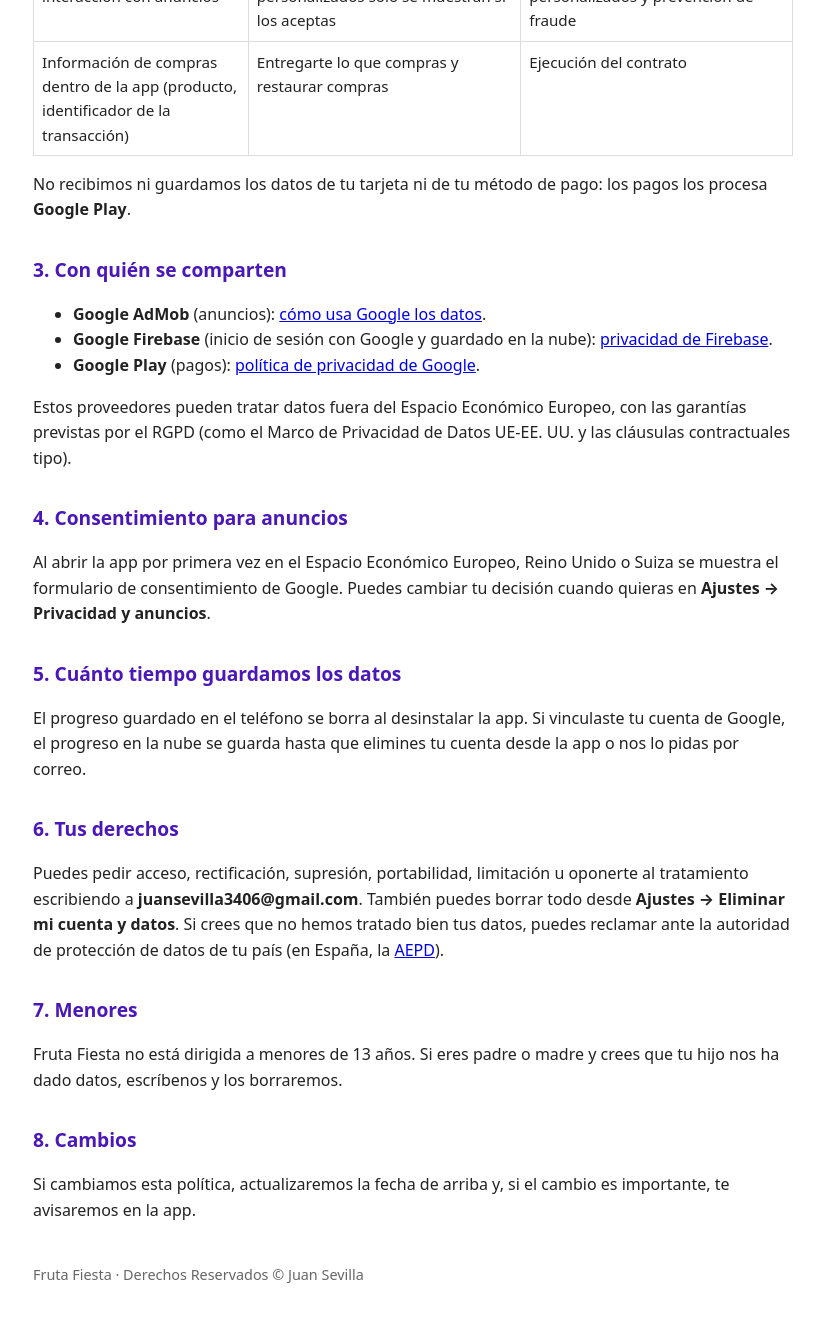
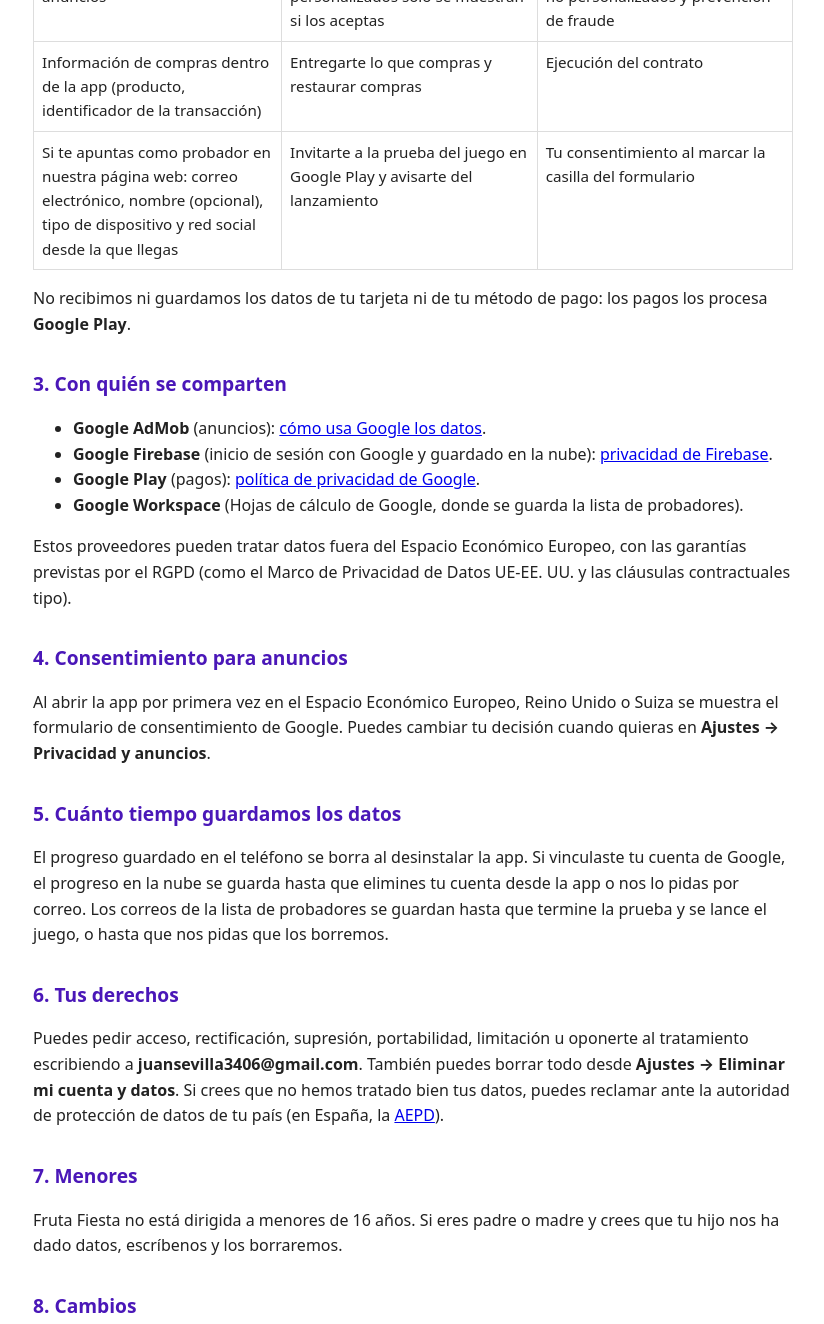
Before and after one commit to JuanSevilla-Art/fruta-fiesta, a plain HTML site: page politica-privacidad.html in a window 1280 px wide. Shown: the part 720-2044 px from the top of the page, without its empty margins (227-1051 px from the left). Drawn offline with Linux system fonts and the light colour scheme.

Commit message:
Update politica-privacidad.html
Política: edad mínima 16 y lista de probadores

```diff
--- a/politica-privacidad.html
+++ b/politica-privacidad.html
@@ -13,7 +13,7 @@
 </head>
 <body>
 <h1>Política de privacidad de Fruta Fiesta</h1>
-<p><b>Última actualización:</b> 18 de noviembre de 2026</p>
+<p><b>Última actualización:</b> 21 de noviembre de 2026</p>
 
 <h2>1. Responsable</h2>
 <p>El responsable del tratamiento de los datos de la aplicación <b>Fruta Fiesta</b> es <b>Juan Sevilla</b>, Borja (Zaragoza), España. Contacto: <b>juansevilla3406@gmail.com</b>.</p>
@@ -25,6 +25,7 @@
 <tr><td>Si vinculas tu cuenta de Google: correo electrónico e identificador de usuario de Google</td><td>Guardar y recuperar tu progreso en la nube (Google Firebase)</td><td>Tu consentimiento al vincular la cuenta</td></tr>
 <tr><td>Identificador de publicidad del dispositivo, dirección IP, datos técnicos y de interacción con anuncios</td><td>Mostrar anuncios (Google AdMob), medir su rendimiento y prevenir fraude. Los anuncios personalizados solo se muestran si los aceptas</td><td>Tu consentimiento (formulario de privacidad al abrir la app); interés legítimo para anuncios no personalizados y prevención de fraude</td></tr>
 <tr><td>Información de compras dentro de la app (producto, identificador de la transacción)</td><td>Entregarte lo que compras y restaurar compras</td><td>Ejecución del contrato</td></tr>
+<tr><td>Si te apuntas como probador en nuestra página web: correo electrónico, nombre (opcional), tipo de dispositivo y red social desde la que llegas</td><td>Invitarte a la prueba del juego en Google Play y avisarte del lanzamiento</td><td>Tu consentimiento al marcar la casilla del formulario</td></tr>
 </table>
 <p>No recibimos ni guardamos los datos de tu tarjeta ni de tu método de pago: los pagos los procesa <b>Google Play</b>.</p>
 
@@ -33,6 +34,7 @@
   <li><b>Google AdMob</b> (anuncios): <a href="https://policies.google.com/technologies/partner-sites">cómo usa Google los datos</a>.</li>
   <li><b>Google Firebase</b> (inicio de sesión con Google y guardado en la nube): <a href="https://firebase.google.com/support/privacy">privacidad de Firebase</a>.</li>
   <li><b>Google Play</b> (pagos): <a href="https://policies.google.com/privacy">política de privacidad de Google</a>.</li>
+<li><b>Google Workspace</b> (Hojas de cálculo de Google, donde se guarda la lista de probadores).</li>
 </ul>
 <p>Estos proveedores pueden tratar datos fuera del Espacio Económico Europeo, con las garantías previstas por el RGPD (como el Marco de Privacidad de Datos UE‑EE. UU. y las cláusulas contractuales tipo).</p>
 
@@ -40,13 +42,13 @@
 <p>Al abrir la app por primera vez en el Espacio Económico Europeo, Reino Unido o Suiza se muestra el formulario de consentimiento de Google. Puedes cambiar tu decisión cuando quieras en <b>Ajustes → Privacidad y anuncios</b>.</p>
 
 <h2>5. Cuánto tiempo guardamos los datos</h2>
-<p>El progreso guardado en el teléfono se borra al desinstalar la app. Si vinculaste tu cuenta de Google, el progreso en la nube se guarda hasta que elimines tu cuenta desde la app o nos lo pidas por correo.</p>
+<p>El progreso guardado en el teléfono se borra al desinstalar la app. Si vinculaste tu cuenta de Google, el progreso en la nube se guarda hasta que elimines tu cuenta desde la app o nos lo pidas por correo. Los correos de la lista de probadores se guardan hasta que termine la prueba y se lance el juego, o hasta que nos pidas que los borremos.</p>
 
 <h2>6. Tus derechos</h2>
 <p>Puedes pedir acceso, rectificación, supresión, portabilidad, limitación u oponerte al tratamiento escribiendo a <b>juansevilla3406@gmail.com</b>. También puedes borrar todo desde <b>Ajustes → Eliminar mi cuenta y datos</b>. Si crees que no hemos tratado bien tus datos, puedes reclamar ante la autoridad de protección de datos de tu país (en España, la <a href="https://www.aepd.es">AEPD</a>).</p>
 
 <h2>7. Menores</h2>
-<p>Fruta Fiesta no está dirigida a menores de 13 años. Si eres padre o madre y crees que tu hijo nos ha dado datos, escríbenos y los borraremos.</p>
+<p>Fruta Fiesta no está dirigida a menores de 16 años. Si eres padre o madre y crees que tu hijo nos ha dado datos, escríbenos y los borraremos.</p>
 
 <h2>8. Cambios</h2>
 <p>Si cambiamos esta política, actualizaremos la fecha de arriba y, si el cambio es importante, te avisaremos en la app.</p>
```
